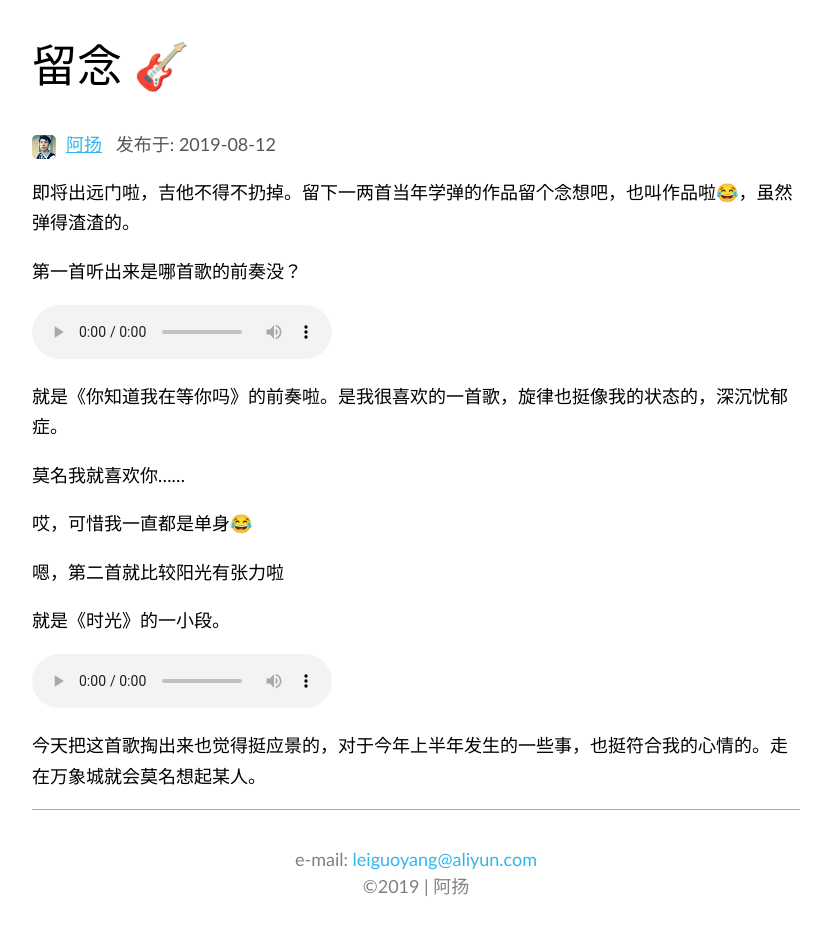
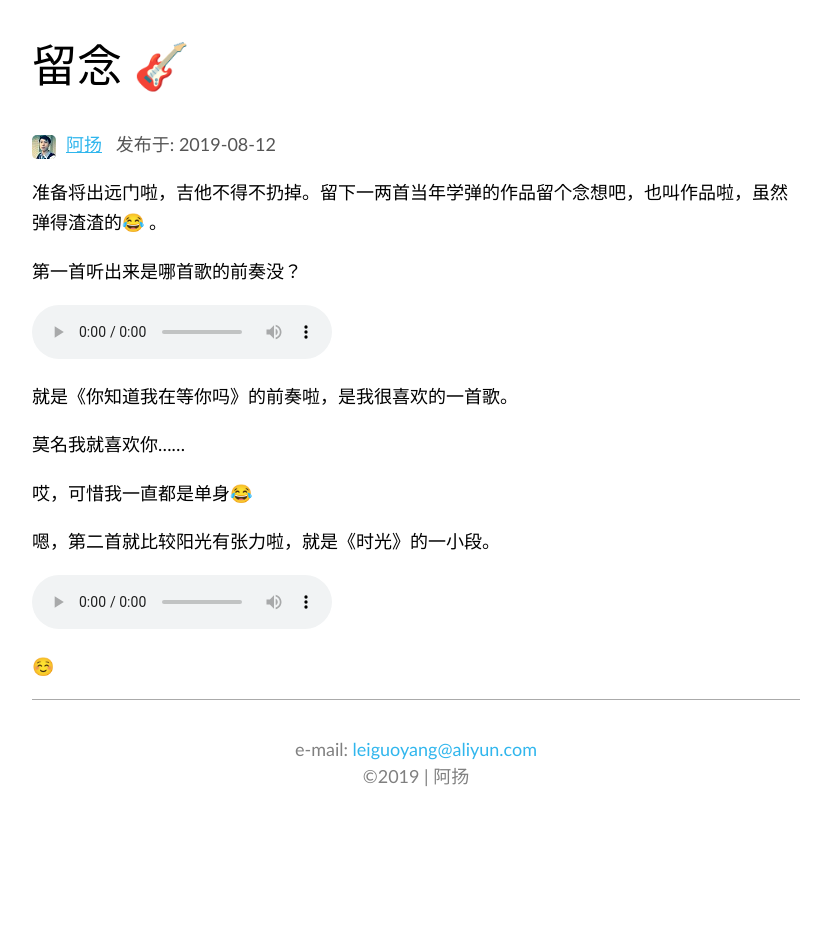
Before and after one commit to leiguoyang/leiguoyang.github.io, a Jekyll site: the page built from _posts/2019-08-12-留念.md, in a window 1280 px wide. Shown: the whole page, without its empty margins (224-1055 px from the left). Built offline with Jekyll 4.4.1, drawn with Linux system fonts in a browser that asks for light colours; after the commit the page ends 900 px from its top, so only the background shows below that.

Commit message:
Update 2019-08-12-留念.md

```diff
--- a/_posts/2019-08-12-留念.md
+++ b/_posts/2019-08-12-留念.md
@@ -4,22 +4,20 @@ date: 2019-08-12
 title: 留念 🎸
 ---
 
-即将出远门啦，吉他不得不扔掉。留下一两首当年学弹的作品留个念想吧，也叫作品啦😂，虽然弹得渣渣的。
+准备将出远门啦，吉他不得不扔掉。留下一两首当年学弹的作品留个念想吧，也叫作品啦，虽然弹得渣渣的😂 。
 
 第一首听出来是哪首歌的前奏没？
 
 <audio src="/images/你知道我在等你吗前奏_0812.m4a" controls></audio>
 
-就是《你知道我在等你吗》的前奏啦。是我很喜欢的一首歌，旋律也挺像我的状态的，深沉忧郁症。
+就是《你知道我在等你吗》的前奏啦，是我很喜欢的一首歌。
 
 莫名我就喜欢你……
 
 哎，可惜我一直都是单身😂
 
-嗯，第二首就比较阳光有张力啦
-
-就是《时光》的一小段。
+嗯，第二首就比较阳光有张力啦，就是《时光》的一小段。
 
 <audio src="/images/时光_0812.m4a" controls></audio>
 
-今天把这首歌掏出来也觉得挺应景的，对于今年上半年发生的一些事，也挺符合我的心情的。走在万象城就会莫名想起某人。
+☺️
```
